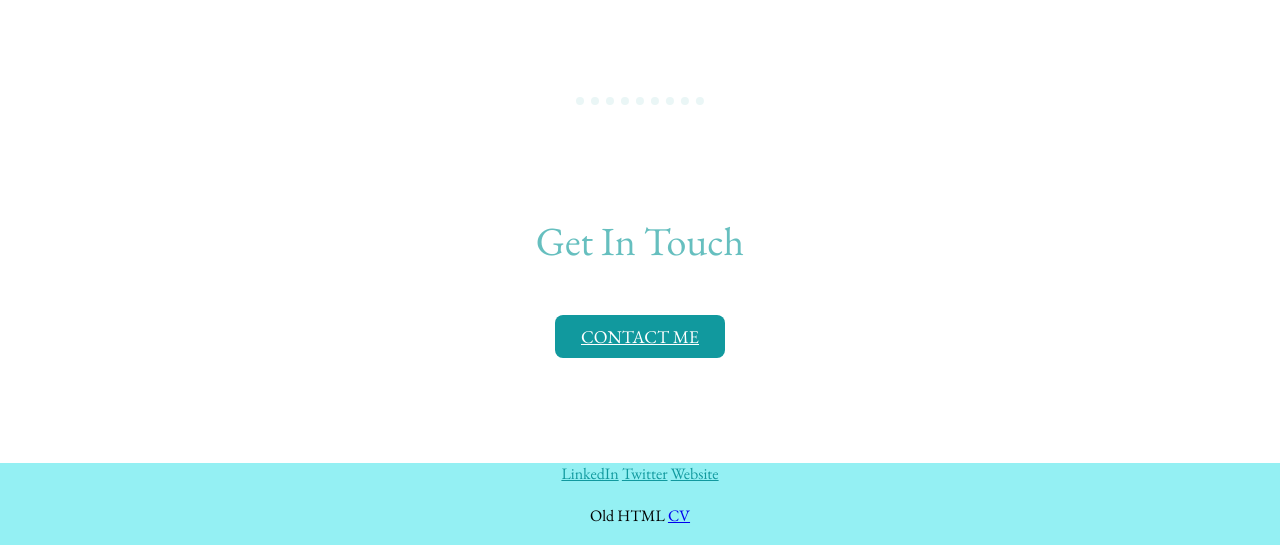
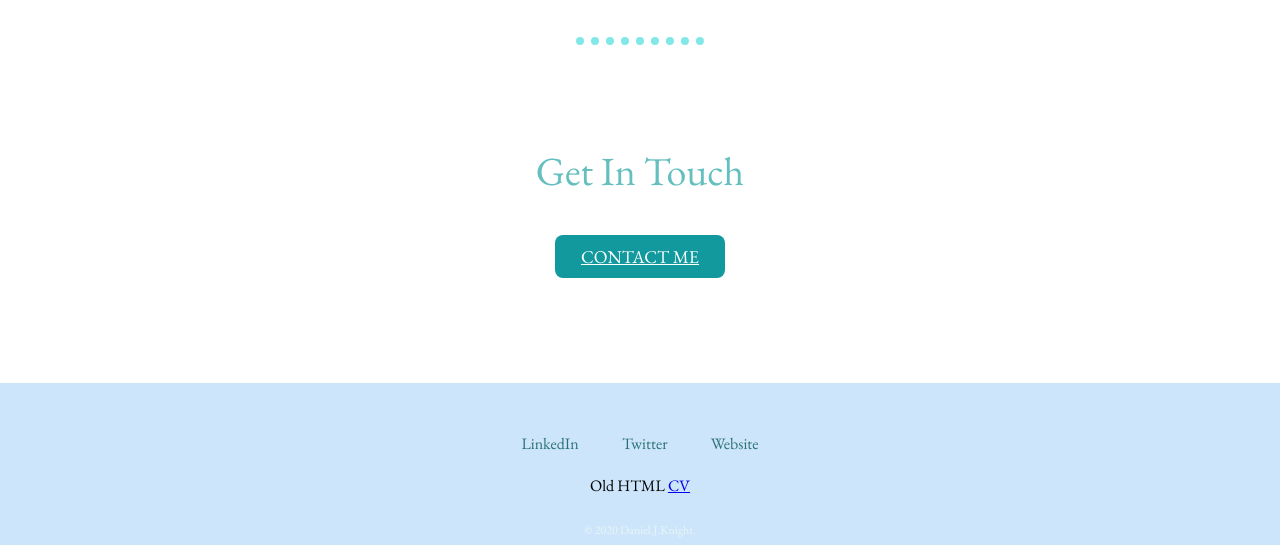
Before and after one commit to djknight/MyPage, a plain HTML site: page index.html in a window 1280 px wide. Shown: the part 2225-2770 px from the top of the page. Drawn offline with nearby package versions, Linux system fonts and the light colour scheme; a script that the page names is missing; a web font is replaced by a local one.

Commit message:
color testing
colro change and some placement of links

```diff
--- a/CSS/style.css
+++ b/CSS/style.css
@@ -20,7 +20,7 @@ h2 {
     font-size: 2.5rem;
     font-family: 'EB Garamond';
     font-weight: normal;
-    padding: 10px;
+    /* padding: 10px; */
 }
 
 h3 {
@@ -34,7 +34,7 @@ p {
 }
 
 hr {
-    border: 8px dotted #eaf6f6;
+    border: 8px dotted #81e7e7;
     border-style: none none dotted;
     color: #fff;
     background-color: #fff;
@@ -88,9 +88,9 @@ hr {
 }
 
 .bottom-container {
-    background-color: rgb(148, 240, 243);
+    background-color: rgb(204, 229, 250);
     position: relative;
-    padding-bottom: 3%;
+    padding: 50px 0 20px;
 }
 
 .skill-row {
@@ -158,10 +158,22 @@ hr {
 
 .footer-link {
     font-size: 1rem;
-    color: #11999E;
+    color: rgb(43, 112, 114);
+    font-family: 'EB Garamond';
+    margin: 10px 20px;
+    text-decoration: none;
+}
+
+.footer-link:hover {
+    color: #eaf6f6;
 }
 
 .contact-me {
     width: 40%;
     margin: 40px auto 60px;
 }
+
+.copyright {
+    color: #eaf6f6;
+    font-size: 0.75rem;
+}
--- a/index.html
+++ b/index.html
@@ -16,7 +16,7 @@
     <div class="top-container">
         <img class="topCloud" src="images/cloud.png" alt="cloud-img">
         <h1>Hi I,m Daniel. K</h1>
-        <h2 class="topPara">A Programer.</h2>
+        <h2 class="topPara">An IT Guy & Programer.</h2>
         <img class="bottomCloud" src="images/cloud.png" alt="cloud-img">
         <img class="mount" src="images/mountain1.png" alt="mountain-img">
 
@@ -64,7 +64,7 @@
         <a class="footer-link" href="https://twitter.com/">Twitter</a>
         <a class="footer-link" href="https://www.appbrewery.co/">Website</a>
         <p>Old HTML <a href="https://djknight.github.io/cv/ProjectCV.html"> CV </a> </p>
-        <p>© 2020 Daniel.J.Knight.</p>
+        <p class="copyright">© 2020 Daniel.J.Knight.</p>
     </div>
 
     <script src="/JS/javaScript.js" async defer></script>
```
